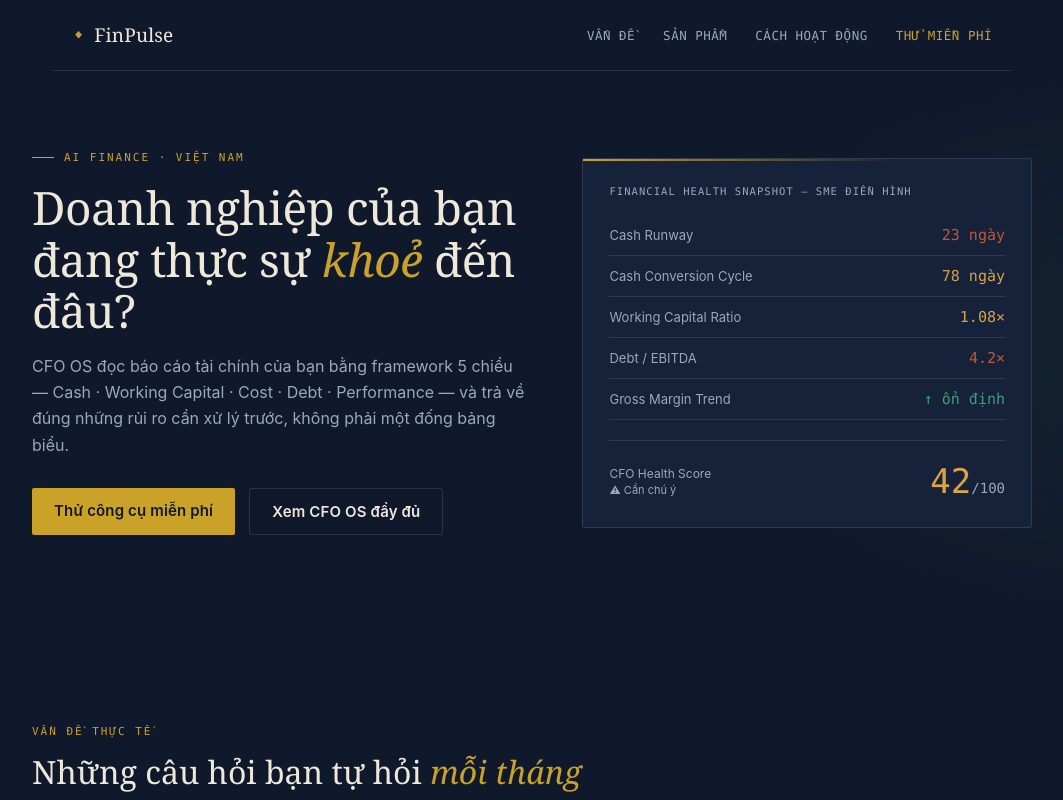
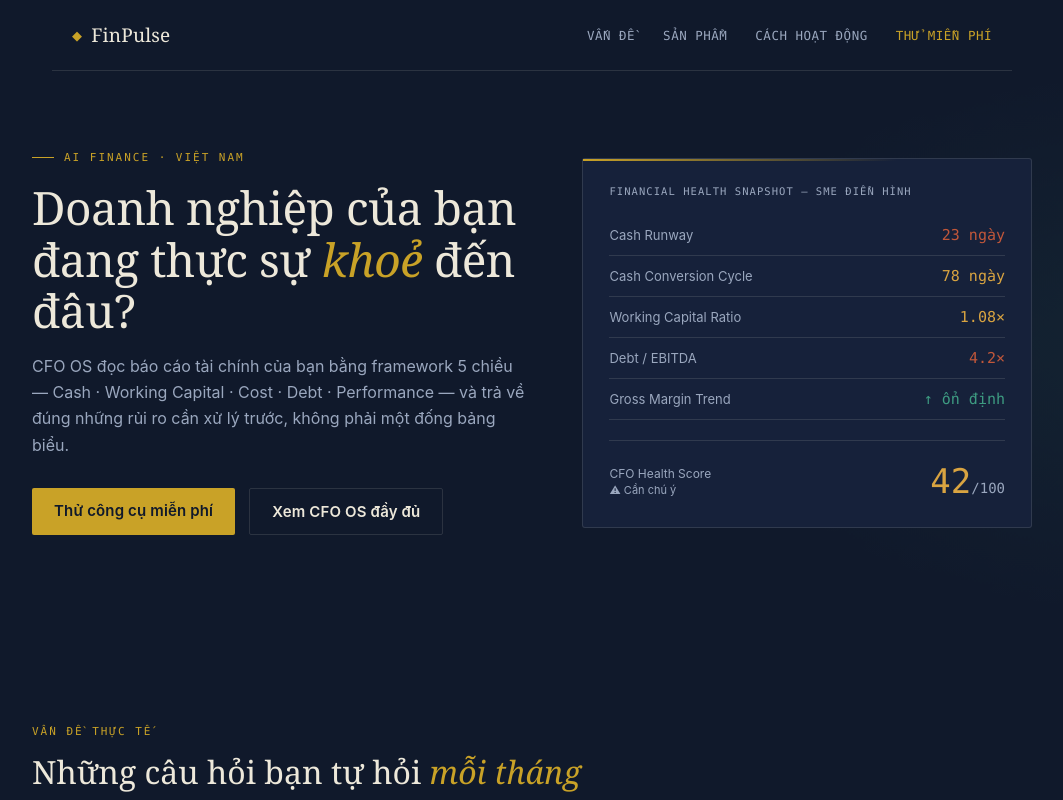
Before and after one commit to tranhoanglam2602-spec/finpulse-site, a plain HTML site: page index.html in a window 1280 px wide. Shown: the top 800 px of the page, without its empty margins (108-1171 px from the left). Drawn offline with Linux system fonts and the light colour scheme.

Commit message:
Add files via upload

```diff
--- a/index.html
+++ b/index.html
@@ -5,6 +5,8 @@
 <meta name="viewport" content="width=device-width, initial-scale=1.0">
 <title>FinPulse — AI chẩn đoán tài chính cho SME Việt Nam</title>
 <meta name="description" content="CFO OS — công cụ AI phân tích cash flow, working capital, nợ vay và biên lợi nhuận từ báo cáo tài chính. Tự kiểm tra sức khoẻ tài chính doanh nghiệp trong vài phút.">
+<link rel="preconnect" href="https://fonts.googleapis.com">
+<link href="https://fonts.googleapis.com/css2?family=Noto+Serif:ital,wght@0,400;0,600;1,400;1,600&display=swap" rel="stylesheet">
 <style>
 :root{
   --ink: #10192B;
@@ -19,7 +21,7 @@
   --text: #EDE8DA;
   --text-muted: #9AA7BE;
   --hair: rgba(237,232,218,0.12);
-  --serif: Georgia, 'Iowan Old Style', 'Palatino Linotype', serif;
+  --serif: 'Noto Serif', Georgia, serif;
   --sans: -apple-system, BlinkMacSystemFont, 'Segoe UI', Roboto, Helvetica, Arial, sans-serif;
   --mono: 'IBM Plex Mono', 'SF Mono', Menlo, monospace;
 }
```
Also changed, not shown: cfo-os/index.html (+3 -1 lines), store/index.html (+3 -1 lines), tools/ccc.html (+3 -1 lines), tools/index.html (+3 -1 lines).
